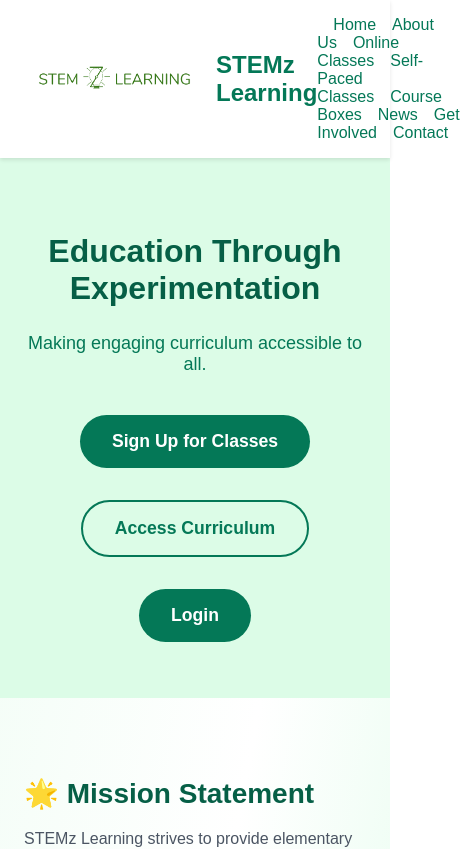
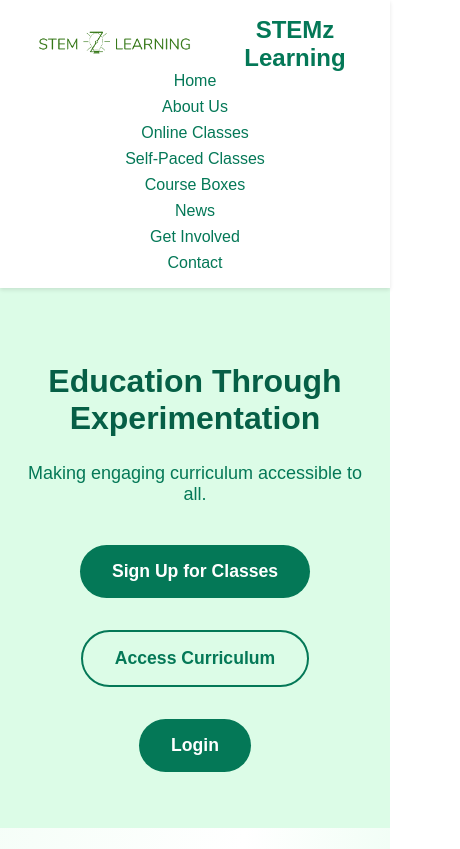
Before and after one commit to gemnets/stemz-mockup, a React (Create React App) app: page / in a window 390 px wide. Shown: the top 849 px of the page, 460 px wide, since content can reach past the window. Built offline with nearby package versions, Linux system fonts and the light colour scheme; the HTML template or start-up script is replaced by a standard one.

Commit message:
Updated layout for Mission Statement and Who Are We sections

```diff
--- a/src/pages/Home.css
+++ b/src/pages/Home.css
@@ -143,6 +143,7 @@
   justify-content: space-between;
   align-items: center;
   padding: 1rem;
+  flex-wrap: wrap;
 }
 
 .logo {
@@ -161,8 +162,12 @@
   color: #047857;
 }
 
+.nav {
+  display: flex;
+  gap: 1rem;
+}
+
 .nav a {
-  margin-left: 1rem;
   color: #047857;
   text-decoration: none;
 }
@@ -234,6 +239,17 @@
   .link-btn {
     font-size: 1rem;
   }
+
+  .header-container {
+    flex-direction: column;
+    align-items: center;
+    text-align: center;
+  }
+
+  .nav {
+    flex-direction: column;
+    gap: 0.5rem;
+  }
 }
 
 /* Large Screen (Desktop) Responsiveness */
@@ -279,4 +295,13 @@
   .link-btn {
     font-size: 1.2rem;
   }
+
+  .header-container {
+    flex-direction: row;
+    justify-content: space-between;
+  }
+
+  .nav {
+    flex-direction: row;
+  }
 }
```
